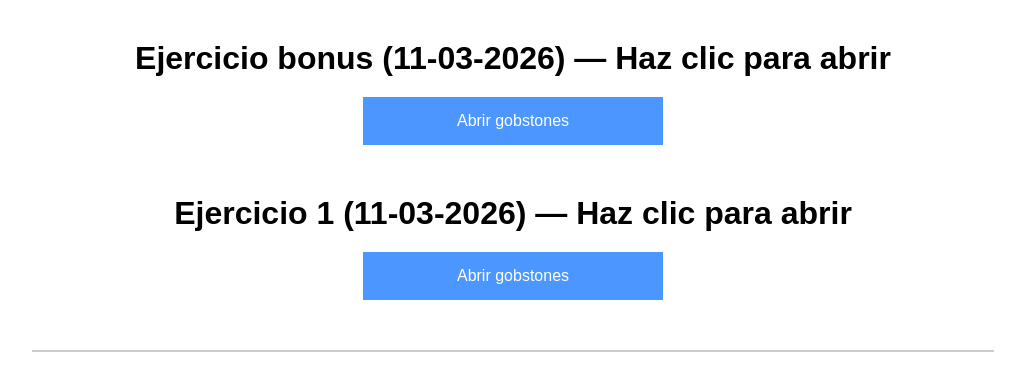
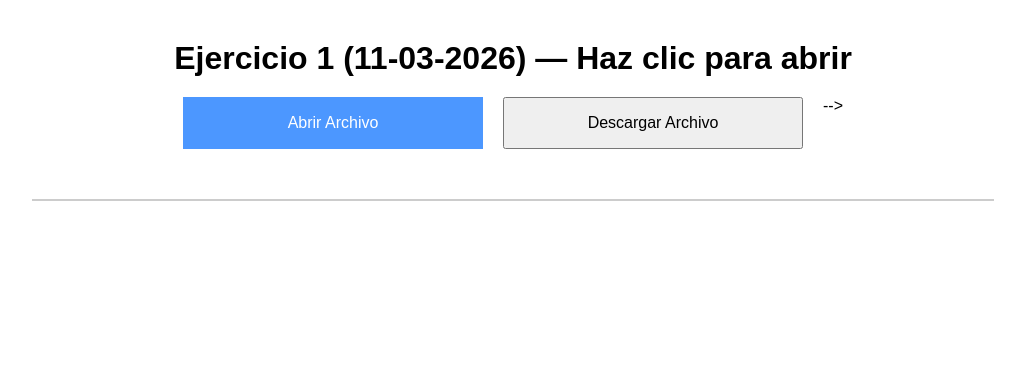
Before and after one commit to Eduardo73Martinez/Pagina6toSecundaria, a plain HTML site: page index.html in a window 1280 px wide. Shown: the whole page, without its empty margins (127-1152 px from the left). Drawn offline with Linux system fonts and the light colour scheme.

Commit message:
Update index.html

```diff
--- a/index.html
+++ b/index.html
@@ -57,19 +57,10 @@
 
   <!-- ✅ EJERCICIO 1 -->
   <div class="ejercicio">
-    <h1>Ejercicio bonus (11-03-2026) — Haz clic para abrir </h1>
-    <div class="botones">
-      <button class="abrir-scratch" onclick="window.open('https://gobstones.github.io/gobstones-jr/?course=program-ar/proyectos-gobstones-jr&github=program-ar/proyectos-gobstones-jr&path=Proyectos/Cap.3/303.El%20alien%C3%ADgena%20toca%20el%20bot%C3%B3n', '_blank')">Abrir gobstones</button>
-      <!--<button onclick="window.location.href=''">Descargar</button> -->
-    </div>
-  </div>
-
-  <!-- ✅ EJERCICIO 1 -->
-  <div class="ejercicio">
     <h1>Ejercicio 1 (11-03-2026) — Haz clic para abrir </h1>
     <div class="botones">
-      <button class="abrir-scratch" onclick="window.open('https://gobstones.github.io/gobstones-jr/?course=program-ar/proyectos-gobstones-jr&github=program-ar/proyectos-gobstones-jr&path=Proyectos/Cap.2/201.Repartija%20de%20caramelos', '_blank')">Abrir gobstones</button>
-      <!--<button onclick="window.location.href=''">Descargar</button> -->
+      <button class="abrir-scratch" onclick="window.open('https://docs.google.com/spreadsheets/d/13FodgpV6NA6DY3nUpLWalrsS1PfkMZ1D/edit?usp=sharing&ouid=100962409407217358188&rtpof=true&sd=true', '_blank')">Abrir Archivo</button>
+      <button onclick="window.location.href='https://drive.google.com/uc?export=download&id=100962409407217358188&rtpof=true&sd=true'">Descargar Archivo </button> -->
     </div>
   </div>
 
```
